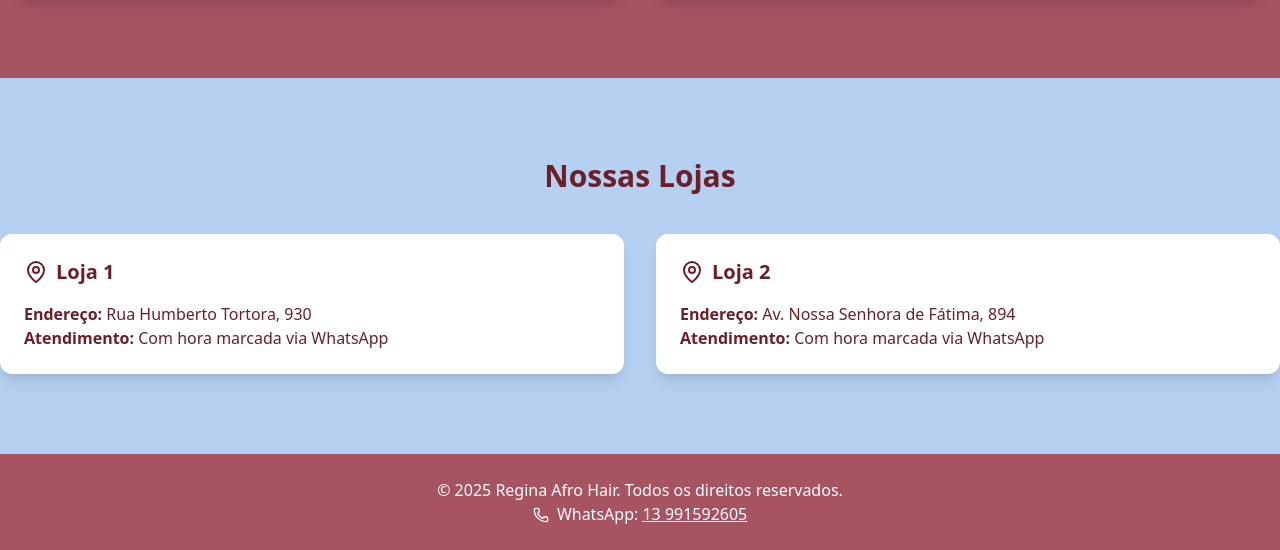
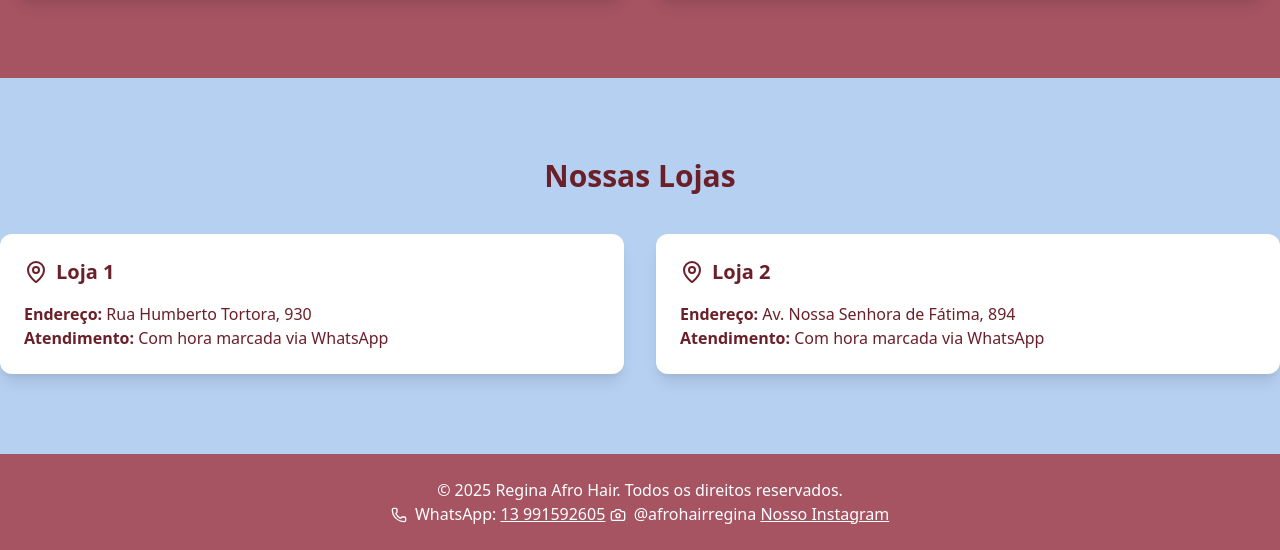
Before and after one commit to rafokez/reginaafrohair, a plain HTML site: page index.html in a window 1280 px wide. Shown: the part 3585-4135 px from the top of the page. Drawn offline with nearby package versions, Linux system fonts and the light colour scheme.

Commit message:
third commit

```diff
--- a/index.html
+++ b/index.html
@@ -262,6 +262,10 @@
                 <i data-lucide="phone" class="inline w-4 h-4 mr-1"></i>
                 WhatsApp:
                 <a href="https://wa.me/5513991592605" class="underline">13 991592605</a>
+
+                <i data-lucide="camera" class="inline w-4 h-4 mr-1"></i>
+                @afrohairregina
+                <a href="https://www.instagram.com/afrohairregina" class="underline">Nosso Instagram</a>
             </p>
         </div>
     </footer>
```
